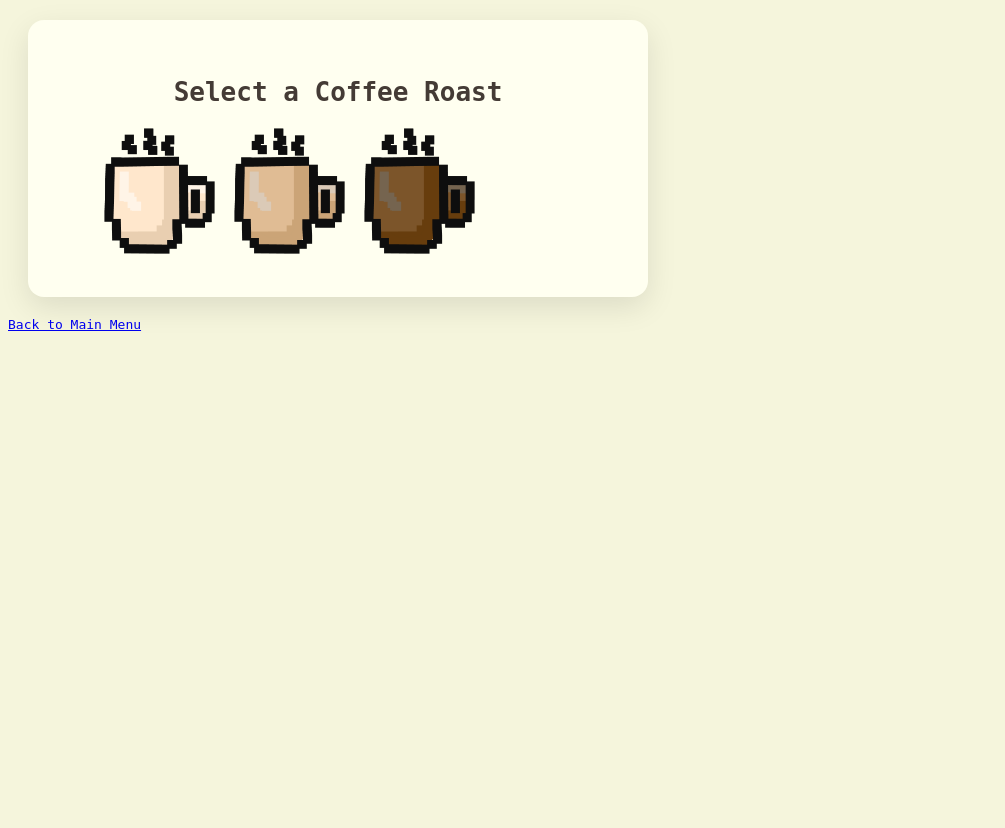
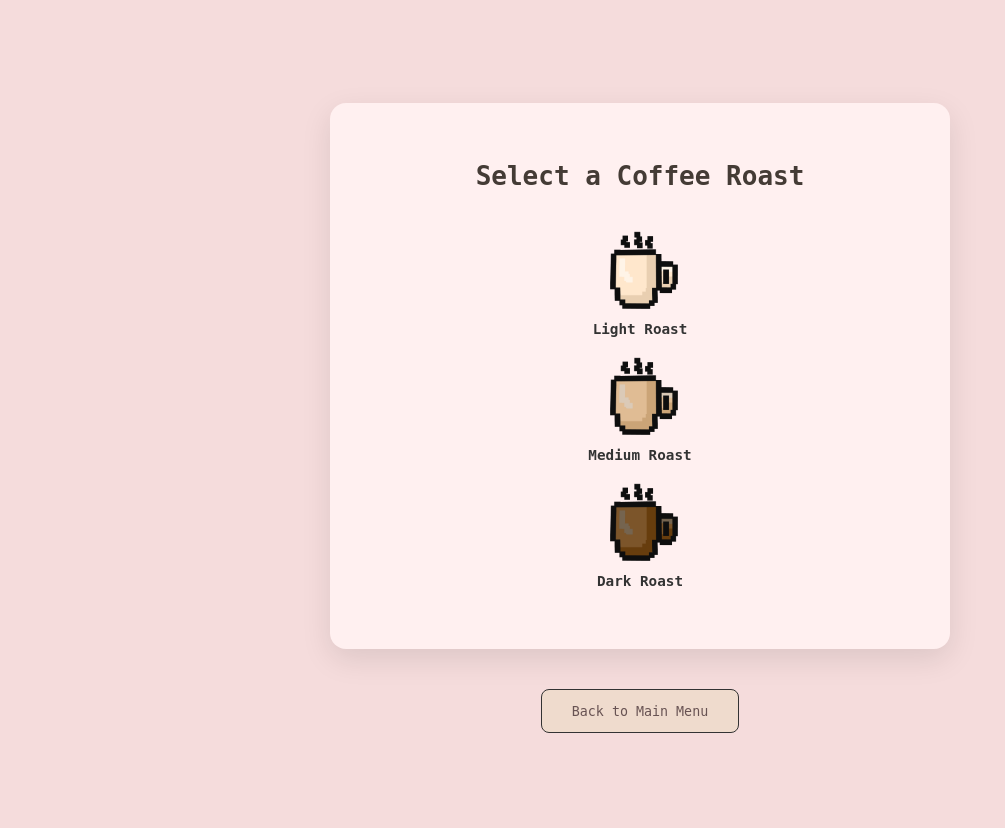
Before and after one commit to starryyeyed/coffee-simulator, a Flask app: template cafe-game/templates/roast.html in a window 1280 px wide. Shown: the whole page, without its empty margins (0-1005 px from the left). After the commit the page ends 733 px from the top, so only its background shows below. Run offline with Flask 2, Linux system fonts and the light colour scheme; the template is opened without the code that fills it, so the values that code supplies are empty.

Commit message:
CSS & html styling changes

```diff
--- a/cafe-game/static/style.css
+++ b/cafe-game/static/style.css
@@ -1,12 +1,13 @@
 body {
-    background-color: #f5f5dc; /* light beige background */
+    background-color: #f5dcdc; /* light pink background */
     font-family: monospace;
+    display: flex;
+    flex-direction: column;
     justify-content: center;
     align-items: center;
     min-height: 100vh;
     margin: 30;
     padding: 30;
-    overflow: hidden; /* prevents main body from scrolling? */
 }
 
 h1 {
@@ -18,12 +19,13 @@ h1 {
 
 
 .game-container {
-    background-color: #fffff0;
+    justify-content: center;
+    background-color: #fff0f0;
     padding: 40px 60px;
     border-radius: 16px;
     box-shadow: 0 10px 30px rgba(0, 0, 0, 0.1);
     text-align: center;
-    max-width: 70%;
+    max-width: 85%;
     width: 500px;
     margin: 20px;
 }
@@ -38,10 +40,12 @@ h1 {
 }
 
 .nav-button {
+    justify-content: center;
     background-color: #efdbcd; /* saddle brown */
     color: rgb(104, 83, 83);
     border: 1px solid #333;
     padding: 12px 24px;
+    margin-top: 20px;
     border-radius: 8px;
     font-size: 1.2em;
     cursor: pointer;
@@ -59,15 +63,16 @@ h1 {
 
 .image-button {
     display: flex;
-    flex-direction: row;
+    flex-direction: column;
     align-items: center;
+    justify-content: center;
 
     position: relative;
 
     /* removes default button styles */
     background: none;
     border: none;
-    padding: 0;
+    padding: 10px;
     font: inherit;
     cursor: pointer;
     outline: inherit;
@@ -78,13 +83,13 @@ h1 {
 
 /* styling the image inside the button */
 .image-button img {
-    width: 130px; /* set desired width */
-    height: 130px; /* set desired height */
+    width: 80px; /* set desired width */
+    height: 80px; /* set desired height */
 }
 
 .image-label {
     margin-top: 10px;
-    font-size: 1.2em;
+    font-size: 1.1em;
     font-weight: bold;
     color: #333;
 }
@@ -97,3 +102,56 @@ h1 {
 .image-button:active {
     transform: translateY(-2px);
 }
+
+button {
+    background-color: inherit;
+    color: inherit;
+    border: none;
+    font-family: monospace;
+}
+
+/* style for orders.html */
+
+.orders-container {
+    display: flex;
+    flex-wrap: wrap;
+    justify-content: center;
+    column-gap: 20px; /* adjusts horizontal spacing btwn images */
+    row-gap: 100px; /* adjusts vertical spacing between the images */
+    padding: 10px;
+}
+
+.display-container {
+    position: relative;
+    width: 250px; /* adjusts to the width of image */
+    margin: 0 auto; /* centers the container */
+    overflow-wrap: break-word; /* wraps word */
+
+}
+
+.display-image {
+    position: absolute;
+    top: 0;
+    left: 0;
+    width: 100%;
+    height: auto;
+    z-index: 1; /* used to overlay images to correct position */
+}
+
+.order-overlay {
+    position: relative;
+    z-index: 2;
+    padding: 10px;
+    top: 67px;   /* top margin of text */
+    left: 5px;
+    float: left;
+    margin-right: 35px;
+    color: #000; /* Set text color */
+    font-family: monospace; /* sets digital font */
+}
+
+.back-link {
+    display: block; /* link becomes block element */
+    margin-top: 60px; /* gives space */
+    text-align: center; /* centers link text */
+}
--- a/cafe-game/templates/roast.html
+++ b/cafe-game/templates/roast.html
@@ -3,27 +3,34 @@
 <head>
     <meta charset="UTF-8">
     <meta name="viewport" content="width=device-width, initial-scale=1.0">
-    <title>Select a Roast!</title>
+    <title>Select a Blend!</title>
     <link rel="stylesheet" href="{{ url_for('static', filename='style.css') }}">
 </head>
 <body>
     <div class="game-container">
-    <h1>Select a Coffee Roast</h1>
+        <h1>Select a Coffee Roast</h1>
         <form action="/select_temperature" method="POST">
             <div class="image-button">
                 <button type="submit" class="image-button" name="roast_type" value="Light">
                     <img src="{{ url_for('static', filename='light_roast.png') }}" alt="Light Roast">
+                    <span class="image-label">Light Roast</span>
                 </button>
                 <button type="submit" class="image-button" name="roast_type" value="Medium">
                     <img src="{{ url_for('static', filename='medium_roast.png') }}" alt="Medium Roast">
+                    <span class="image-label">Medium Roast</span>
                 </button>
                 <button type="submit" class="image-button" name="roast_type" value="Dark">
                     <img src="{{ url_for('static', filename='dark_roast.png') }}" alt="Dark Roast">
+                    <span class="image-label">Dark Roast</span>
                 </button>
                 </div>
             </form>
         </div>
-        <a href="/">Back to Main Menu</a>
+        <div class="nav-button">
+            <form action="/" method="GET">
+            <button type="submit">Back to Main Menu</button>
+        </form>
+        </div>
     </div>
 </body>
 </html>
```
Also changed, not shown: cafe-game/static/orders.css (deleted, +0 -51 lines), cafe-game/templates/blend.html (+8 -1 lines), cafe-game/templates/orders.html (+8 -3 lines), cafe-game/templates/temperature.html (+30 -0 lines).
